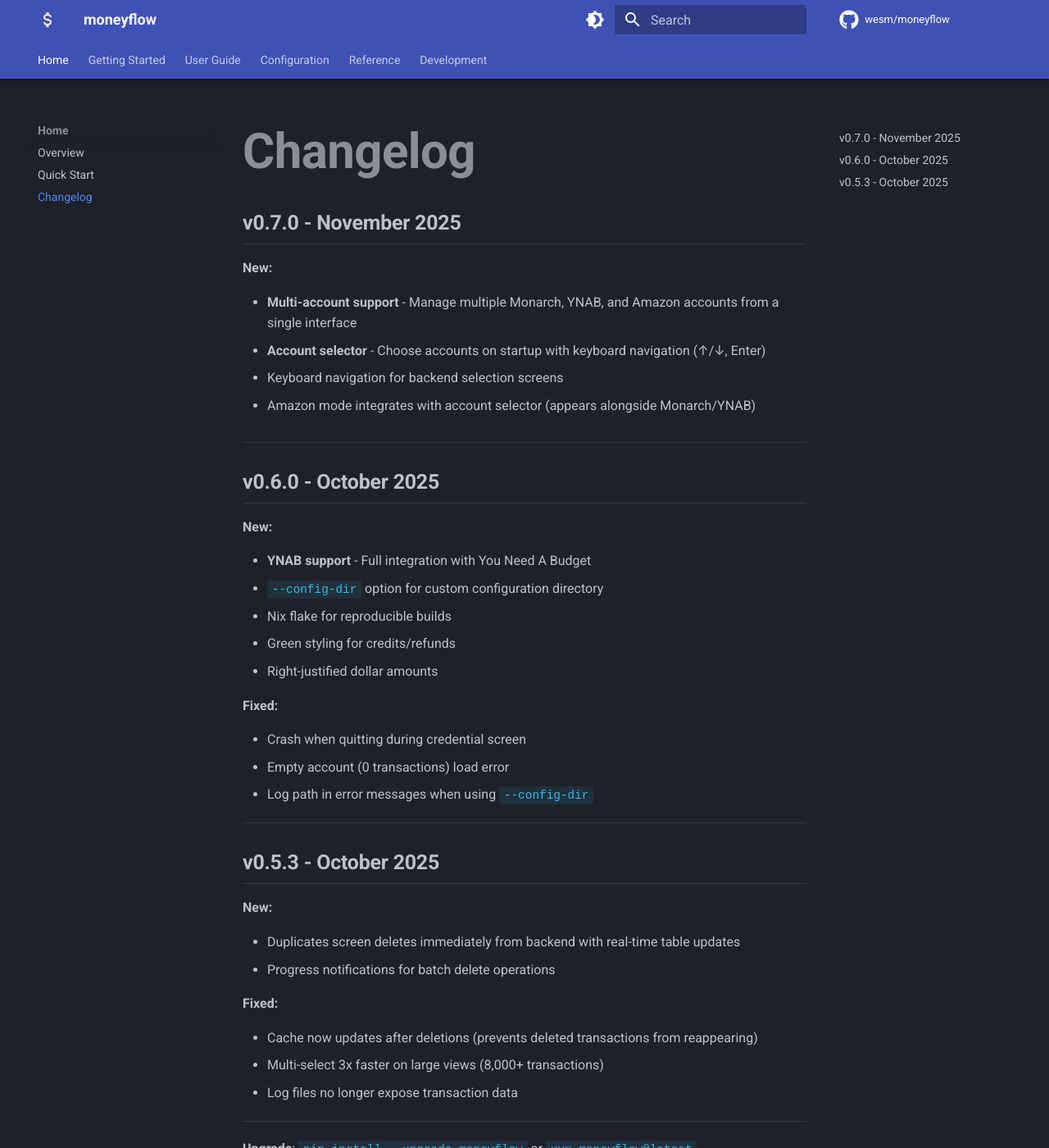
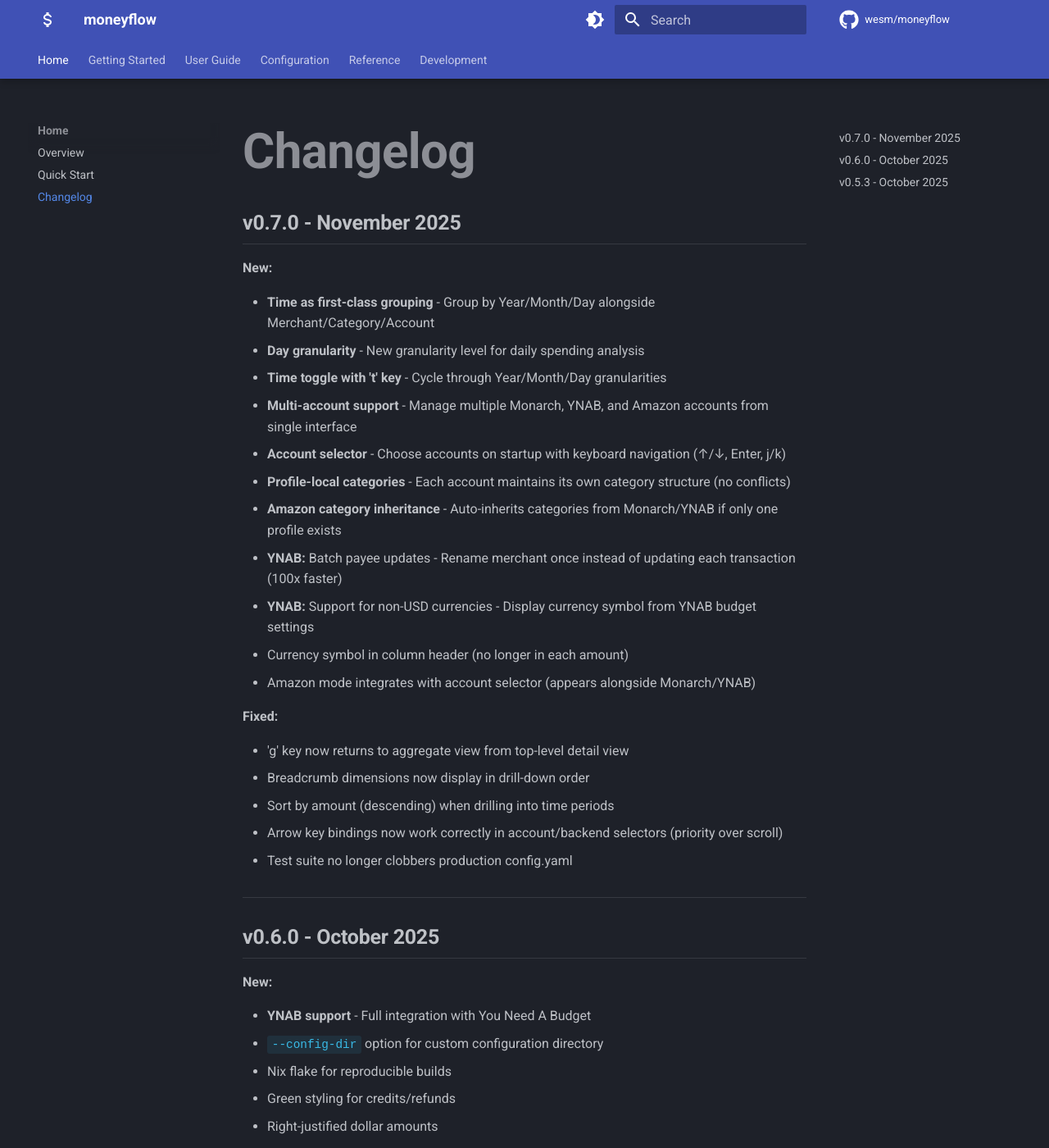
Before and after one commit to LeonB28/moneyflow, an MkDocs documentation site: the page built from docs/reference/changelog.md, in a window 1280 px wide and 1400 px high. Shown: the whole window at 82% size. Built offline with MkDocs 1.6.1 and Material for MkDocs 9.7.7, drawn with Linux system fonts in a browser that asks for light colours; comment, search, counter and statistics services are not loaded; some of the changed text lies outside the part shown.

Commit message:
Update changelog for 0.7.0 release (#36)
Co-authored-by: Claude <noreply@anthropic.com>

```diff
--- a/docs/reference/changelog.md
+++ b/docs/reference/changelog.md
@@ -4,10 +4,25 @@
 
 **New:**
 
-- **Multi-account support** - Manage multiple Monarch, YNAB, and Amazon accounts from a single interface
-- **Account selector** - Choose accounts on startup with keyboard navigation (↑/↓, Enter)
-- Keyboard navigation for backend selection screens
+- **Time as first-class grouping** - Group by Year/Month/Day alongside Merchant/Category/Account
+- **Day granularity** - New granularity level for daily spending analysis
+- **Time toggle with 't' key** - Cycle through Year/Month/Day granularities
+- **Multi-account support** - Manage multiple Monarch, YNAB, and Amazon accounts from single interface
+- **Account selector** - Choose accounts on startup with keyboard navigation (↑/↓, Enter, j/k)
+- **Profile-local categories** - Each account maintains its own category structure (no conflicts)
+- **Amazon category inheritance** - Auto-inherits categories from Monarch/YNAB if only one profile exists
+- **YNAB:** Batch payee updates - Rename merchant once instead of updating each transaction (100x faster)
+- **YNAB:** Support for non-USD currencies - Display currency symbol from YNAB budget settings
+- Currency symbol in column header (no longer in each amount)
 - Amazon mode integrates with account selector (appears alongside Monarch/YNAB)
+
+**Fixed:**
+
+- 'g' key now returns to aggregate view from top-level detail view
+- Breadcrumb dimensions now display in drill-down order
+- Sort by amount (descending) when drilling into time periods
+- Arrow key bindings now work correctly in account/backend selectors (priority over scroll)
+- Test suite no longer clobbers production config.yaml
 
 ---
 
```
Also changed, not shown: other parts of docs/reference/changelog.md (+0 -2 lines), CHANGELOG.md (deleted, +0 -36 lines), CLAUDE.md (+14 -0 lines).
